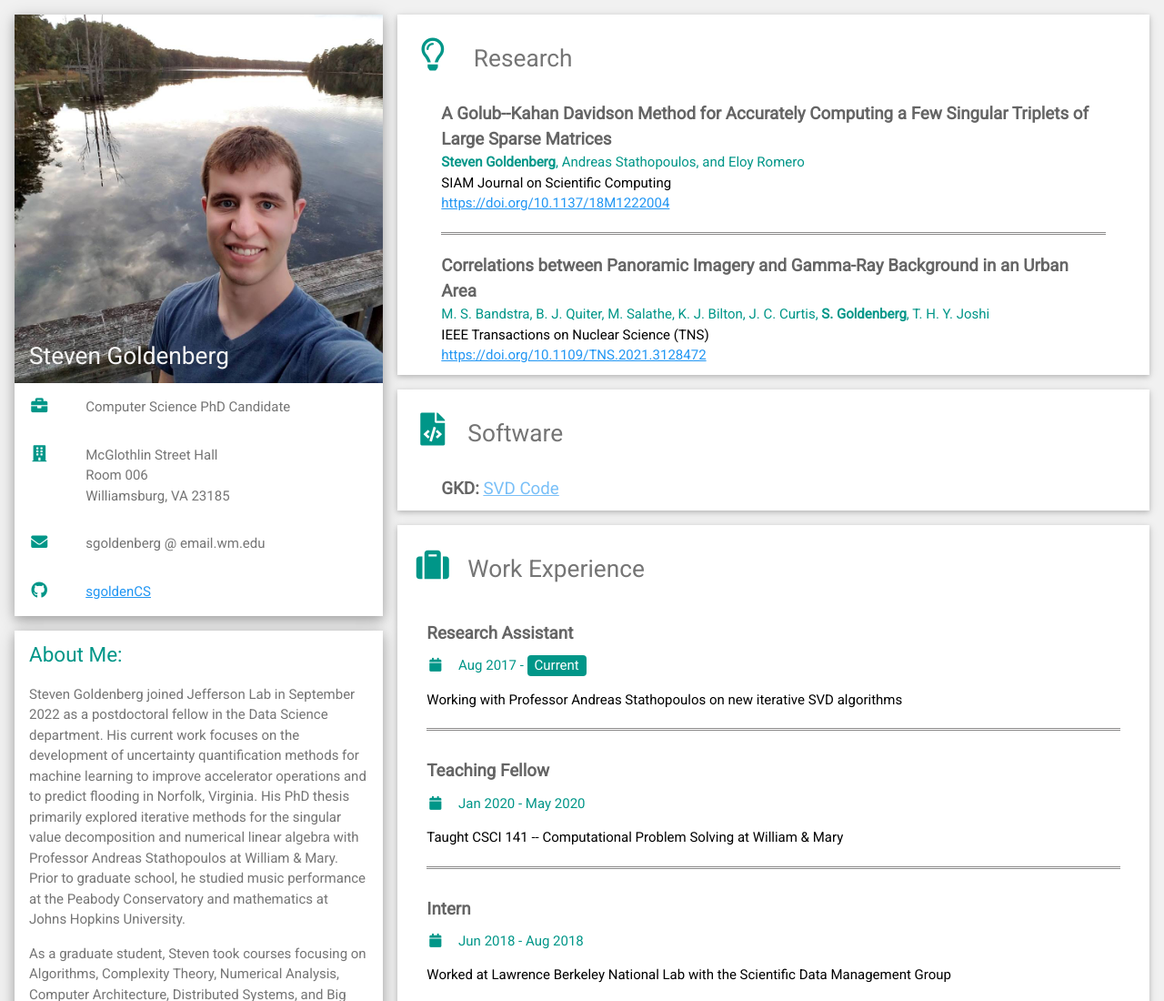
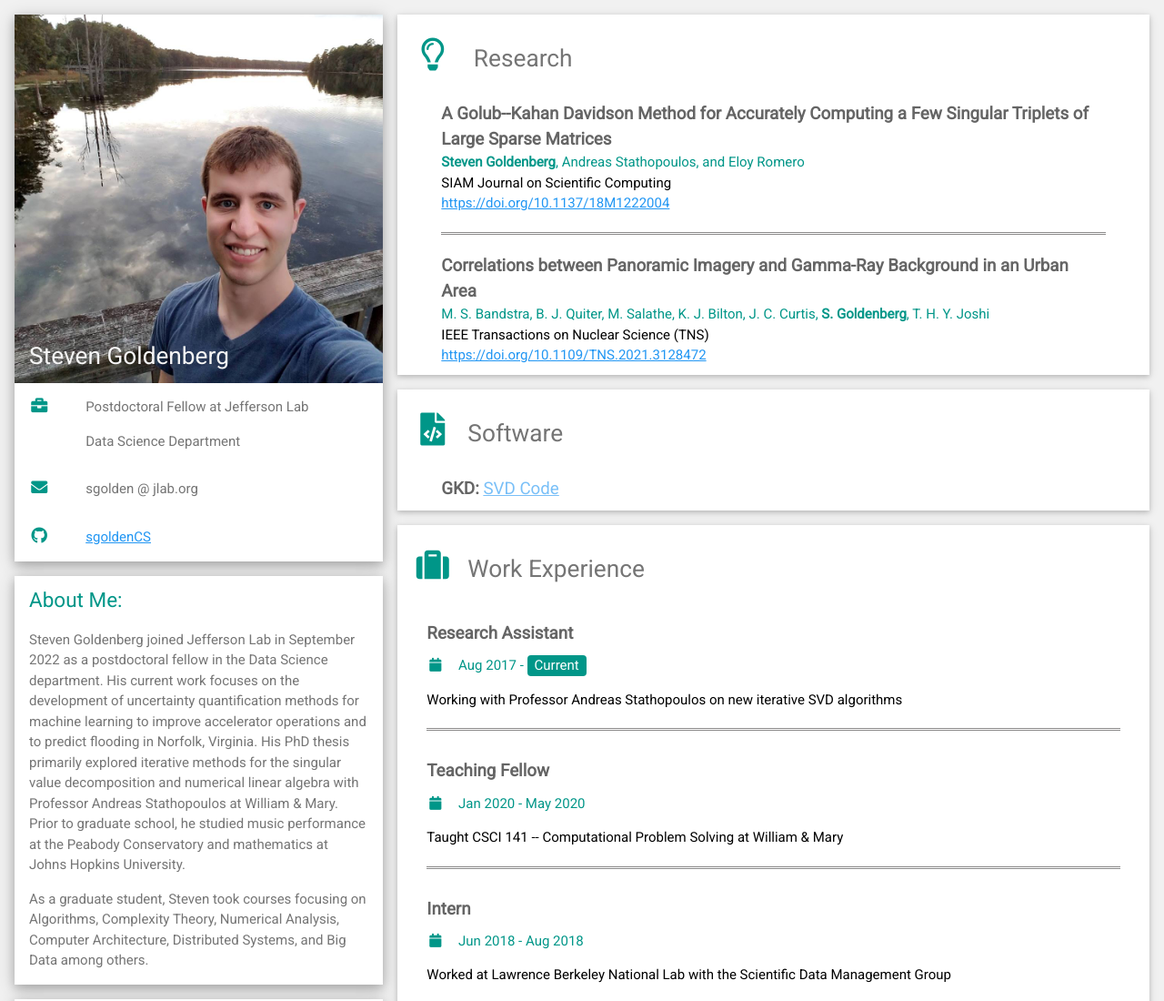
Before and after one commit to sgoldenCS/sgoldenCS.github.io, a plain HTML site: page index.html in a window 1280 px wide. Shown: the top 1100 px of the page at 91% size. Drawn offline with nearby package versions, Linux system fonts and the light colour scheme.

Commit message:
Update Contact and Title

```diff
--- a/index.html
+++ b/index.html
@@ -80,10 +80,11 @@
                                 </p>
                             </div>
                             <div class="w3-col s10">
-                                <p> Computer Science PhD Candidate </p>
+                                <p> Postdoctoral Fellow at Jefferson Lab </p>
+                                <p> Data Science Department </p>
                             </div>
                         </div>
-                        <div class="w3-container" style="padding: 0%">
+                        <!-- <div class="w3-container" style="padding: 0%">
                             <div class="w3-col s2">
                                 <p>
                                     <i class="fas fa-building fa-fw w3-margin-right w3-large w3-text-teal"></i>
@@ -92,7 +93,7 @@
                             <div class="w3-col s10">
                                 <p> McGlothlin Street Hall <br> Room 006 <br> Williamsburg, VA 23185 </p>
                             </div>
-                        </div>
+                        </div> -->
                         <div class="w3-container" style="padding: 0%">
                             <div class="w3-col s2">
                                 <p>
@@ -100,7 +101,7 @@
                                 </p>
                             </div>
                             <div class="w3-col s10">
-                                <p> sgoldenberg @ email.wm.edu </p>
+                                <p> sgolden @ jlab.org </p>
                             </div>
                         </div>
                         <div class="w3-container" style="padding: 0%">
```
